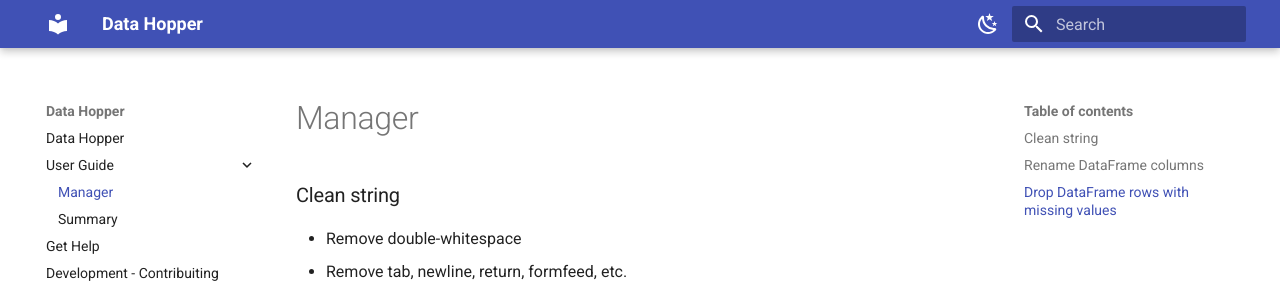
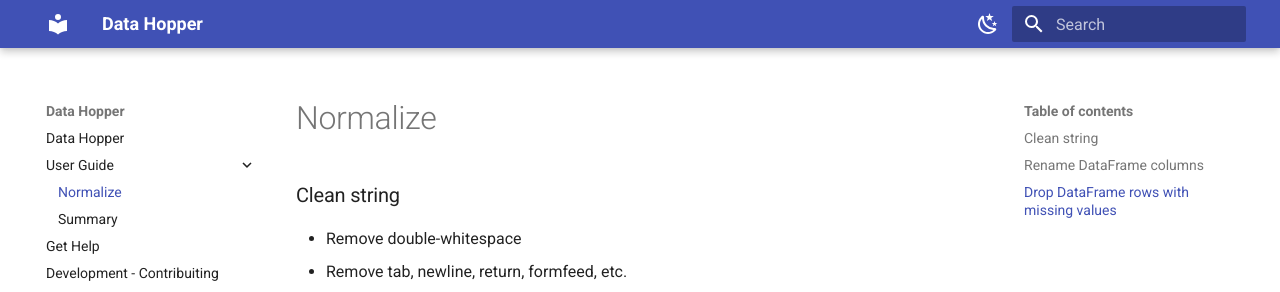
Before and after one commit to tomasoak/datahopper, an MkDocs documentation site: the page built from docs/modules/normalize.md, in a window 1280 px wide. Shown: the top 292 px of the page. Built offline with MkDocs 1.6.1 and Material for MkDocs 9.7.7, drawn with Linux system fonts in a browser that asks for light colours; some of the changed lines change nothing that is shown.

Commit message:
Update mkdocs.yml

```diff
--- a/mkdocs.yml
+++ b/mkdocs.yml
@@ -25,7 +25,7 @@ theme:
 nav:
   - Data Hopper: 'index.md'
   - User Guide:
-      - Manager: 'modules/normalize.md'
+      - Normalize: 'modules/normalize.md'
       - Summary: 'modules/summary.md'
   - Get Help: 'help-data-hopper.md'
   - Development - Contribuiting: 'contribuiting.md'
```
